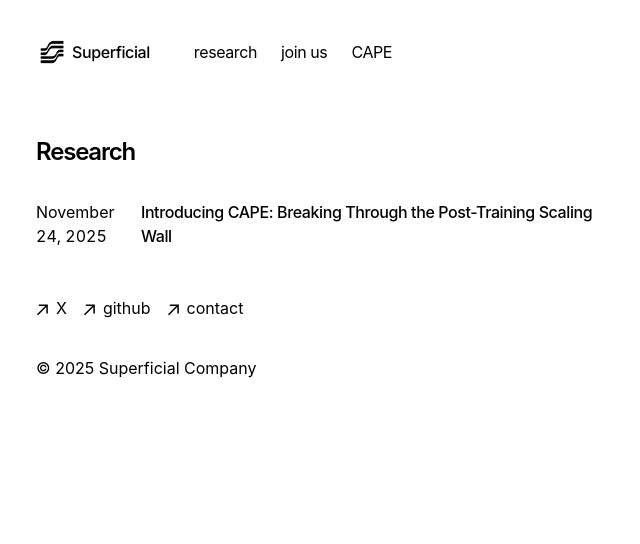
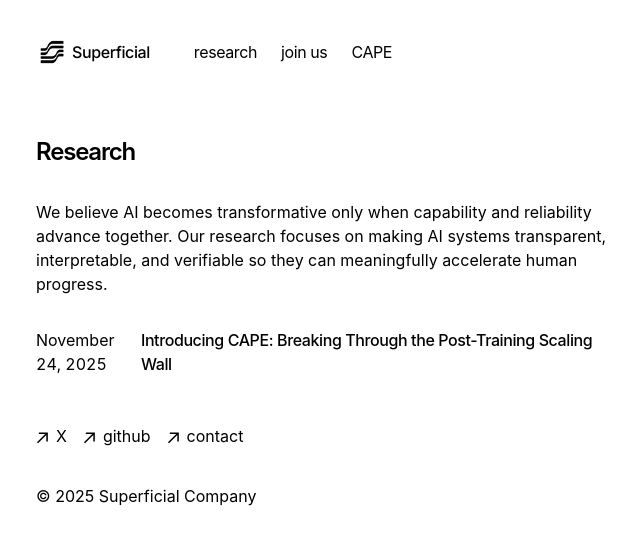
Before and after one commit to superficialorg/capabilitybench, a Next.js app: page /research in a window 1280 px wide. Shown: the top 544 px of the page, without its empty margins (316-956 px from the left). Built offline with nearby package versions, Linux system fonts and the light colour scheme.

Commit message:
Add description paragraph to Research page

```diff
--- a/app/research/page.tsx
+++ b/app/research/page.tsx
@@ -14,6 +14,9 @@
   return (
     <section>
       <h1 className="font-semibold text-2xl mb-8 tracking-tighter">Research</h1>
+      <p className="mb-8">
+        We believe AI becomes transformative only when capability and reliability advance together. Our research focuses on making AI systems transparent, interpretable, and verifiable so they can meaningfully accelerate human progress.
+      </p>
       <div>
         {researchPosts
           .sort((a, b) => {
```
